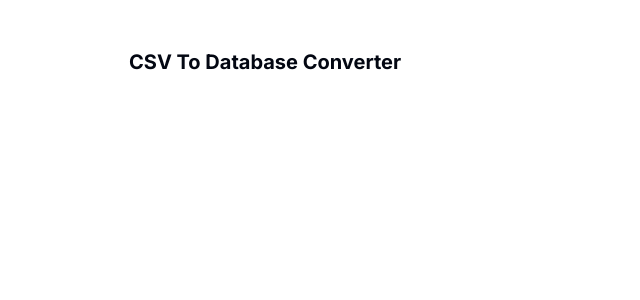
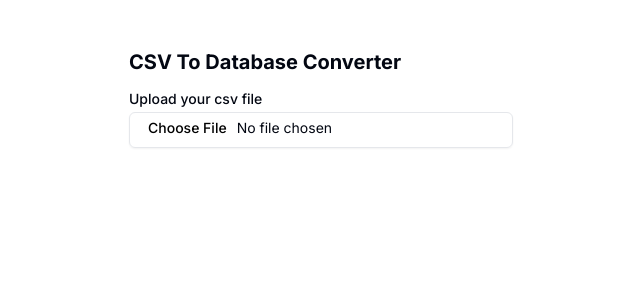
Before and after one commit to lokeswaran-aj/csv-to-database, a Next.js app: page / in a window 1280 px wide. Shown: the top 300 px of the page, without its empty margins (63-703 px from the left). Built offline with nearby package versions, Linux system fonts and the light colour scheme.

Commit message:
frontend: Add file uploader component and display the data in the csv

```diff
--- a/app/page.tsx
+++ b/app/page.tsx
@@ -1,9 +1,13 @@
+import { InputFile } from "@/components/FileUploader";
 import Image from "next/image";
 
 export default function Home() {
     return (
         <main className="mx-auto my-12 w-full max-w-4xl">
             <div className="text-xl font-bold">CSV To Database Converter</div>
+            <div className="my-4">
+                <InputFile />
+            </div>
         </main>
     );
 }
--- /dev/null
+++ b/components/FileUploader.tsx
@@ -0,0 +1,34 @@
+"use client";
+import { Input } from "@/components/ui/input";
+import { Label } from "@/components/ui/label";
+import { useState } from "react";
+
+export function InputFile() {
+    const [csvData, setCsvData] = useState<string>("");
+    const handleFileUpload = (e: React.ChangeEvent<HTMLInputElement>) => {
+        if (e.target.files && e.target.files.length > 0) {
+            const reader = new FileReader();
+            reader.onload = (file) => {
+                const result = file.target?.result;
+                if (typeof result === "string") setCsvData(result);
+            };
+            reader.readAsText(e.target.files[0]);
+        } else {
+            console.log("No file");
+        }
+    };
+
+    return (
+        <>
+            <div className="grid w-full max-w-sm items-center gap-1.5">
+                <Label htmlFor="csv">Upload your csv file</Label>
+                <Input
+                    id="csv"
+                    type="file"
+                    onChange={(e) => handleFileUpload(e)}
+                />
+            </div>
+            {csvData}
+        </>
+    );
+}
--- /dev/null
+++ b/components/ui/input.tsx
@@ -0,0 +1,25 @@
+import * as React from "react"
+
+import { cn } from "@/lib/utils"
+
+export interface InputProps
+  extends React.InputHTMLAttributes<HTMLInputElement> {}
+
+const Input = React.forwardRef<HTMLInputElement, InputProps>(
+  ({ className, type, ...props }, ref) => {
+    return (
+      <input
+        type={type}
+        className={cn(
+          "flex h-9 w-full rounded-md border border-input bg-transparent px-3 py-1 text-sm shadow-sm transition-colors file:border-0 file:bg-transparent file:text-sm file:font-medium placeholder:text-muted-foreground focus-visible:outline-none focus-visible:ring-1 focus-visible:ring-ring disabled:cursor-not-allowed disabled:opacity-50",
+          className
+        )}
+        ref={ref}
+        {...props}
+      />
+    )
+  }
+)
+Input.displayName = "Input"
+
+export { Input }
--- /dev/null
+++ b/components/ui/label.tsx
@@ -0,0 +1,26 @@
+"use client"
+
+import * as React from "react"
+import * as LabelPrimitive from "@radix-ui/react-label"
+import { cva, type VariantProps } from "class-variance-authority"
+
+import { cn } from "@/lib/utils"
+
+const labelVariants = cva(
+  "text-sm font-medium leading-none peer-disabled:cursor-not-allowed peer-disabled:opacity-70"
+)
+
+const Label = React.forwardRef<
+  React.ElementRef<typeof LabelPrimitive.Root>,
+  React.ComponentPropsWithoutRef<typeof LabelPrimitive.Root> &
+    VariantProps<typeof labelVariants>
+>(({ className, ...props }, ref) => (
+  <LabelPrimitive.Root
+    ref={ref}
+    className={cn(labelVariants(), className)}
+    {...props}
+  />
+))
+Label.displayName = LabelPrimitive.Root.displayName
+
+export { Label }
--- a/package.json
+++ b/package.json
@@ -10,6 +10,7 @@
   },
   "dependencies": {
     "@radix-ui/react-icons": "^1.3.0",
+    "@radix-ui/react-label": "^2.0.2",
     "class-variance-authority": "^0.7.0",
     "clsx": "^2.1.0",
     "next": "14.0.4",
```
Also changed, not shown: 1 other file (tests, documents, lock files or other folders).
